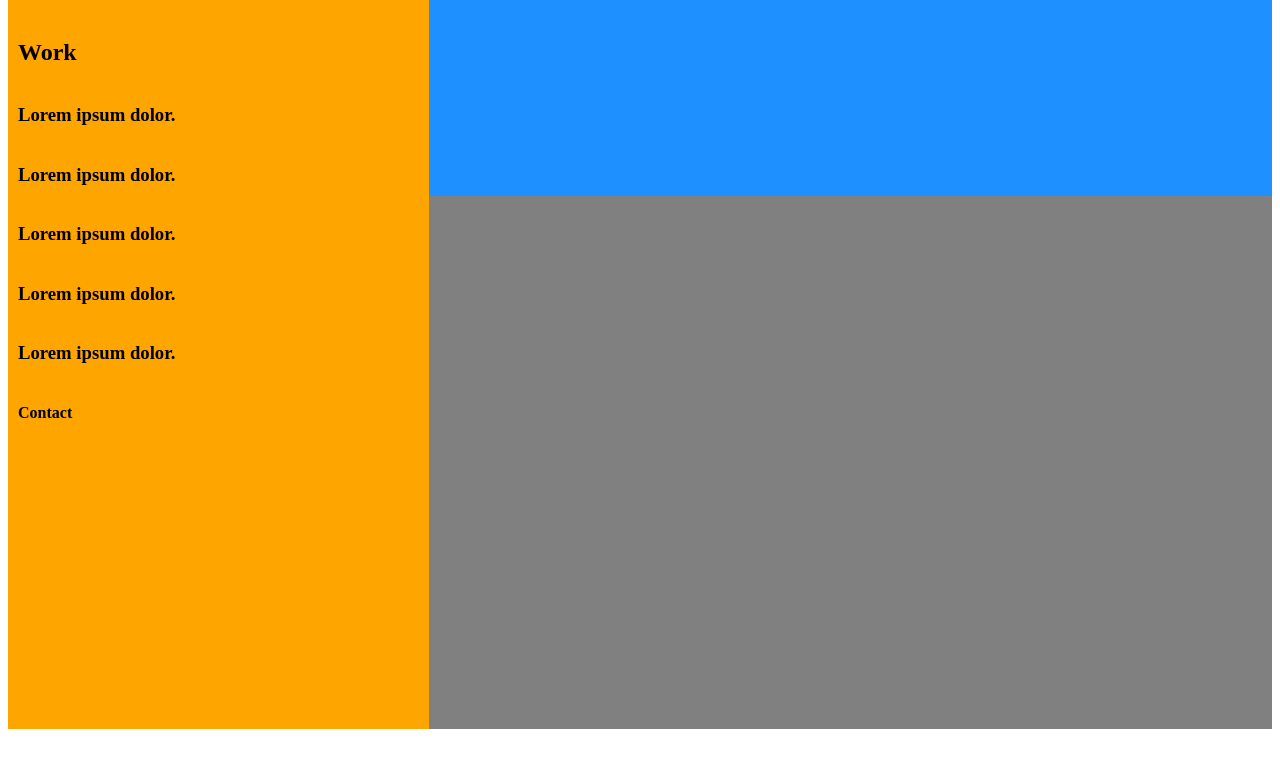
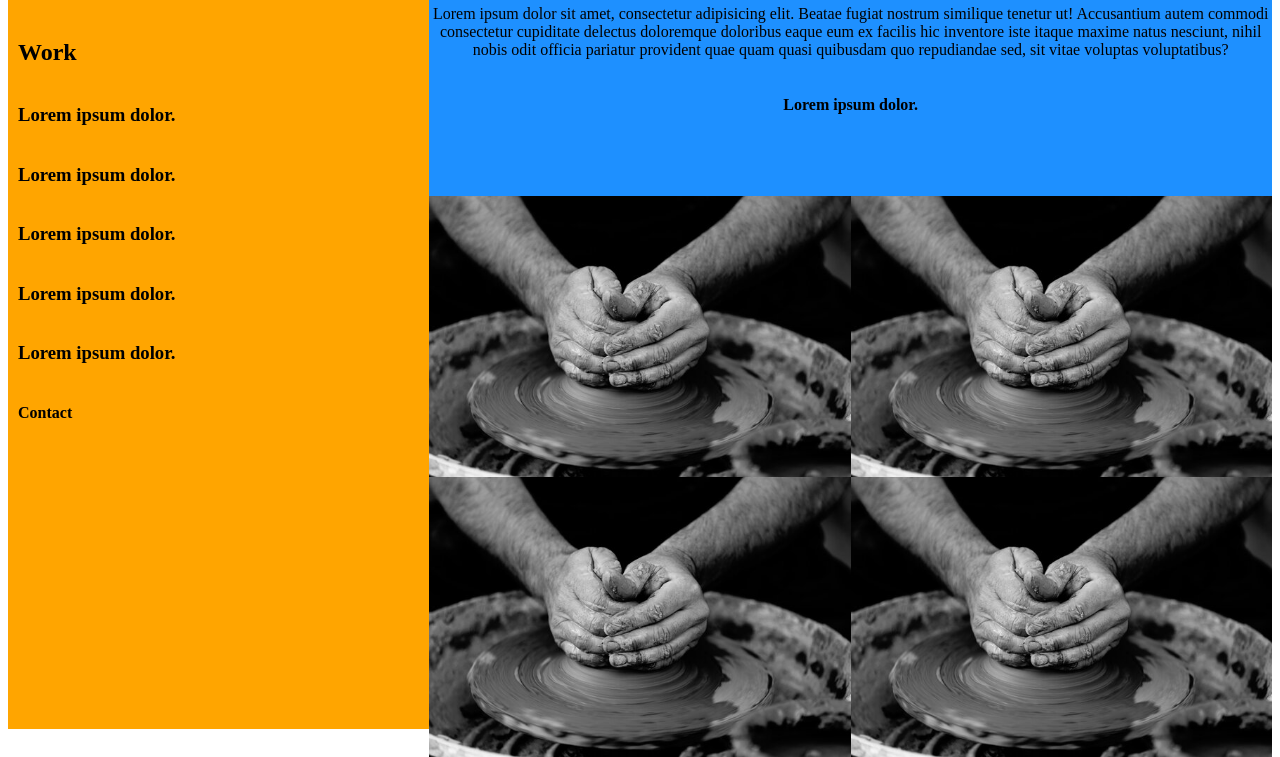
Before and after one commit to mmojahed93/reactjs-bootcamp-1400-1, a plain HTML site: page session-6/mini-project.html in a window 1280 px wide. Shown: the part 79-836 px from the top of the page. Drawn offline with Linux system fonts and the light colour scheme.

Commit message:
Completed session 6 mini project

```diff
--- a/session-6/css/mini-project.css
+++ b/session-6/css/mini-project.css
@@ -16,11 +16,21 @@
 .header {
     background-color: dodgerblue;
     grid-area: header;
+    display: flex;
+    flex-direction: column;
+    justify-items: center;
+    justify-content: center;
+    align-content: center;
+    align-items: center;
 }
 
 .gallery {
     background-color: grey;
     grid-area: gallery;
+    display: grid;
+    grid-template: repeat(2, 50fr)/repeat(2, 50fr);
+    align-items: stretch;
+    justify-items: stretch;
 }
 
 .sidebar-items {
@@ -28,3 +38,7 @@
     flex-direction: column;
     padding: 10px;
 }
+
+img {
+    width: 100%;
+}
--- a/session-6/mini-project.html
+++ b/session-6/mini-project.html
@@ -22,13 +22,20 @@
             <h4>Contact</h4>
         </div>
     </div>
-
     <div class="header">
+        <p style="text-align: center">Lorem ipsum dolor sit amet, consectetur adipisicing elit. Beatae fugiat nostrum similique tenetur ut!
+            Accusantium autem commodi consectetur cupiditate delectus doloremque doloribus eaque eum ex facilis hic
+            inventore iste itaque maxime natus nesciunt, nihil nobis odit officia pariatur provident quae quam quasi
+            quibusdam quo repudiandae sed, sit vitae voluptas voluptatibus?</p>
+        <h4>Lorem ipsum dolor.</h4>
 
     </div>
 
     <div class="gallery">
-
+        <img src="images/black-and-white-working-small.jpg"/>
+        <img src="images/black-and-white-working-small.jpg"/>
+        <img src="images/black-and-white-working-small.jpg"/>
+        <img src="images/black-and-white-working-small.jpg"/>
     </div>
 
 </div>
```
Also changed, not shown: session-6/images/black-and-white-working-small.jpg (added).
